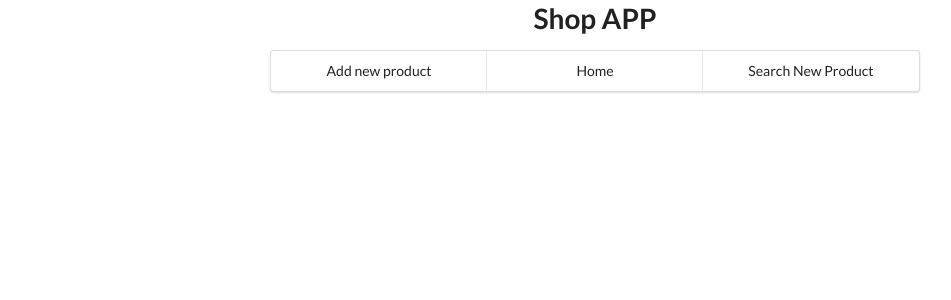
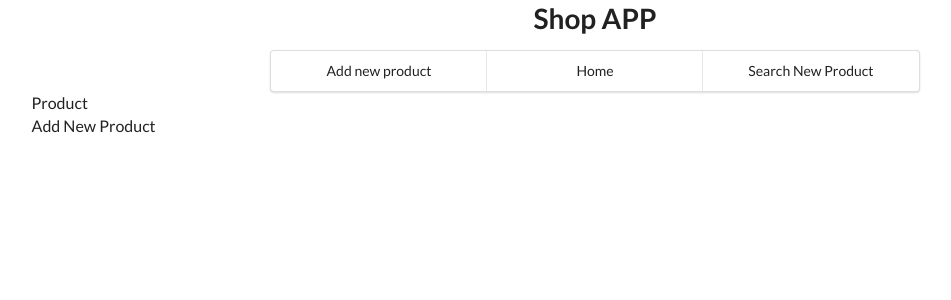
Before and after one commit to Heneros/shop-app, a React (Create React App) app in the folder shop-app/: page / in a window 1280 px wide. Shown: the top 300 px of the page, without its empty margins (45-996 px from the left). Built offline with nearby package versions, Linux system fonts and the light colour scheme.

Commit message:
added reducers and new components

```diff
--- a/shop-app/package.json
+++ b/shop-app/package.json
@@ -1,5 +1,5 @@
 {
-  "name": "client",
+  "name": "shopcore",
   "version": "0.1.0",
   "private": true,
   "dependencies": {
--- a/shop-app/src/components/App.js
+++ b/shop-app/src/components/App.js
@@ -1,13 +1,20 @@
 import React from 'react';
-import {  Router} from 'react-router-dom';
+import {BrowserRouter, Route,  Router} from 'react-router-dom';
 import Header from './Header';
+import Product from './product/product';
+import AddNewProduct from './product/add-new-product';
+
+
 import Style from './Style.css';
 import history from './history';
+
 
 const App = () => {
     return(<div>
     <Router history={history}>
       <Header />
+      <Product/>
+      <AddNewProduct/>
     </Router>
 </div>
 );
--- /dev/null
+++ b/shop-app/src/components/actions/index.js
@@ -0,0 +1,5 @@
+export const fetchPosts = () => {
+    return {
+        type: 'FETCH_POSTS'
+    };
+};
--- /dev/null
+++ b/shop-app/src/components/product/add-new-product.js
@@ -0,0 +1,8 @@
+import React from 'react';
+
+
+const AddNewProduct = () =>{
+    return <div className="ui container">Add New Product</div>
+}
+
+export default AddNewProduct;
--- /dev/null
+++ b/shop-app/src/components/product/product.js
@@ -0,0 +1,8 @@
+import React from 'react';
+
+
+const Product = () =>{
+    return <div className="ui container">Product</div>
+}
+
+export default Product;
--- /dev/null
+++ b/shop-app/src/components/reducers/index.js
@@ -0,0 +1,3 @@
+import { combineReducers } from 'redux';
+
+export default combineReducers({});
```
Also changed, not shown: shop-app/src/components/PostList.js (added, +15 -0 lines), 1 other file (tests, documents, lock files or other folders).
